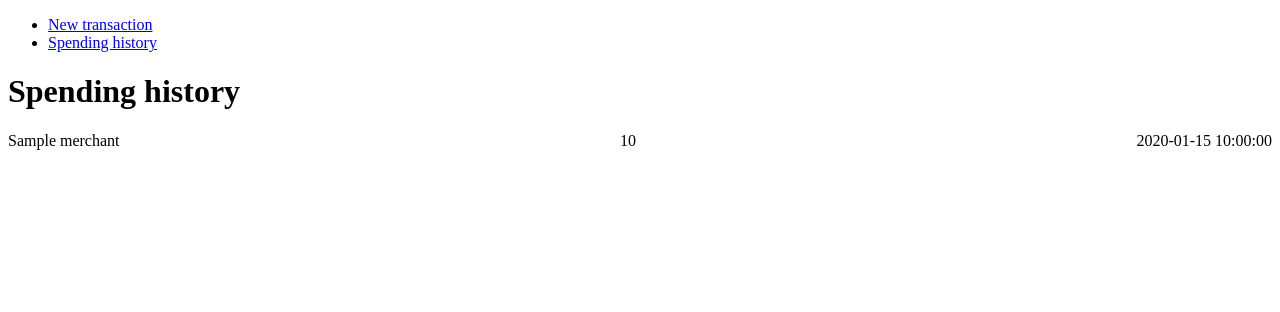
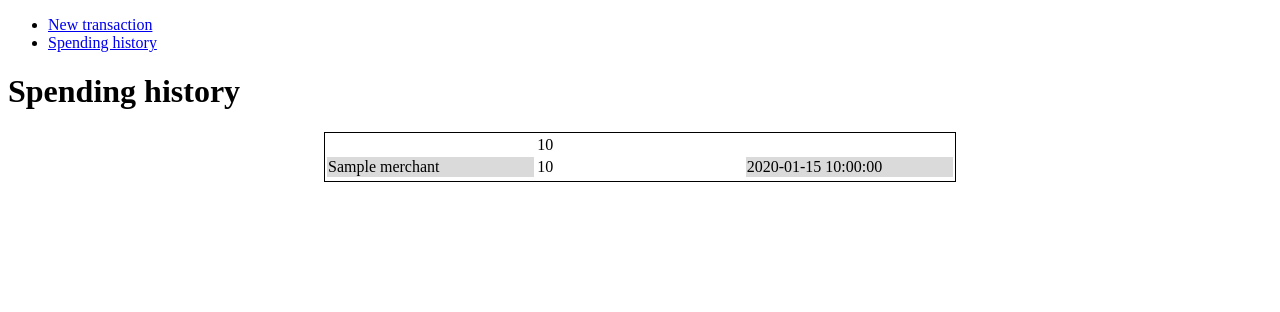
Before and after one commit to 96sii/spending_tracker_project, a Flask app: page /transactions in a window 1280 px wide. Shown: the top 312 px of the page. Run offline with Flask 2, Linux system fonts and the light colour scheme; a database or web service that is not in the repository returns one stand-in record (values such as "Sample title"); some libraries are stand-ins or nearby versions.

Commit message:
Styled transactions/index.html further and added total

```diff
--- a/controllers/transactions_controller.py
+++ b/controllers/transactions_controller.py
@@ -12,4 +12,5 @@ transactions_blueprint = Blueprint("transactions", __name__)
 def transactions():
     transactions = transaction_repository.select_all()
     merchants = merchant_repository.select_all()
-    return render_template("/transactions/index.html", transactions=transactions, merchants= merchants)
+    total = transaction_repository.add_total()
+    return render_template("/transactions/index.html", transactions=transactions, merchants= merchants, total=total)
--- a/repositories/transaction_repositories.py
+++ b/repositories/transaction_repositories.py
@@ -16,6 +16,23 @@ def select_all():
 
     return transactions
 
+def add_total():
+    transactions = []
+    total = 0
+
+    sql = "SELECT * FROM transactions"
+    results = run_sql(sql)
+
+    for row in results:
+        merchant = merchant_repository.select(row["merchant_id"])
+        transaction = Transaction(row['amount'], row['date'], merchant, row['id'])
+        transactions.append(transaction)
+
+    for transaction in transactions:
+        total += transaction.amount
+
+    return total
+
 def select(id):
     transaction = None
     sql = "SELECT * FROM transactions WHERE ID = %s"
--- a/static/style.css
+++ b/static/style.css
@@ -1,4 +1,24 @@
 .transaction-container {
-    display: flex;
-    justify-content: space-between;
+
 }
+
+.transactions-total {
+
+}
+
+table {
+    width: 50%;
+    margin: 0 auto;
+}
+
+table {
+    border: 1px solid black;
+}
+
+td {
+    width: 33%;
+}
+
+#td-1, #td-3 {
+    background-color: rgb(218, 218, 218);
+}
--- a/templates/transactions/index.html
+++ b/templates/transactions/index.html
@@ -1,21 +1,27 @@
 {% extends 'base.html' %}
 {% block content %}
-    <h1>Spending history</h1>
+<h1>Spending history</h1>
 
-    {% for transaction in transactions %}
-        <div class="transaction-container">
-            <div class="name">
-                {{ transaction.merchant.name }}
-            </div>
+    <div class="transaction-container">
 
-            <div class="amount">
-            {{ transaction.amount }}
-            </div>
+            <table class="transaction-table">
+                <tr>
+                    <td></td>
+                    <td>{{ total }}</td>
+                </tr>
+                {% for transaction in transactions %}
+                <tr>
+                        <td id="td-1">{{ transaction.merchant.name }}</td>
+                        <td id="td-2">{{ transaction.amount }}</td>
+                        <td id="td-3">{{ transaction.date }}</td>
+                <tr>
+                    {% endfor %}
 
-            <div class="date">
-            {{ transaction.date }}
-            </div>
+            </table>
 
-        </div>
-    {% endfor %}
+
+
+
+    </div>
+
 {% endblock content %}
```
Also changed, not shown: models/transaction.py (line endings or trailing spaces).
